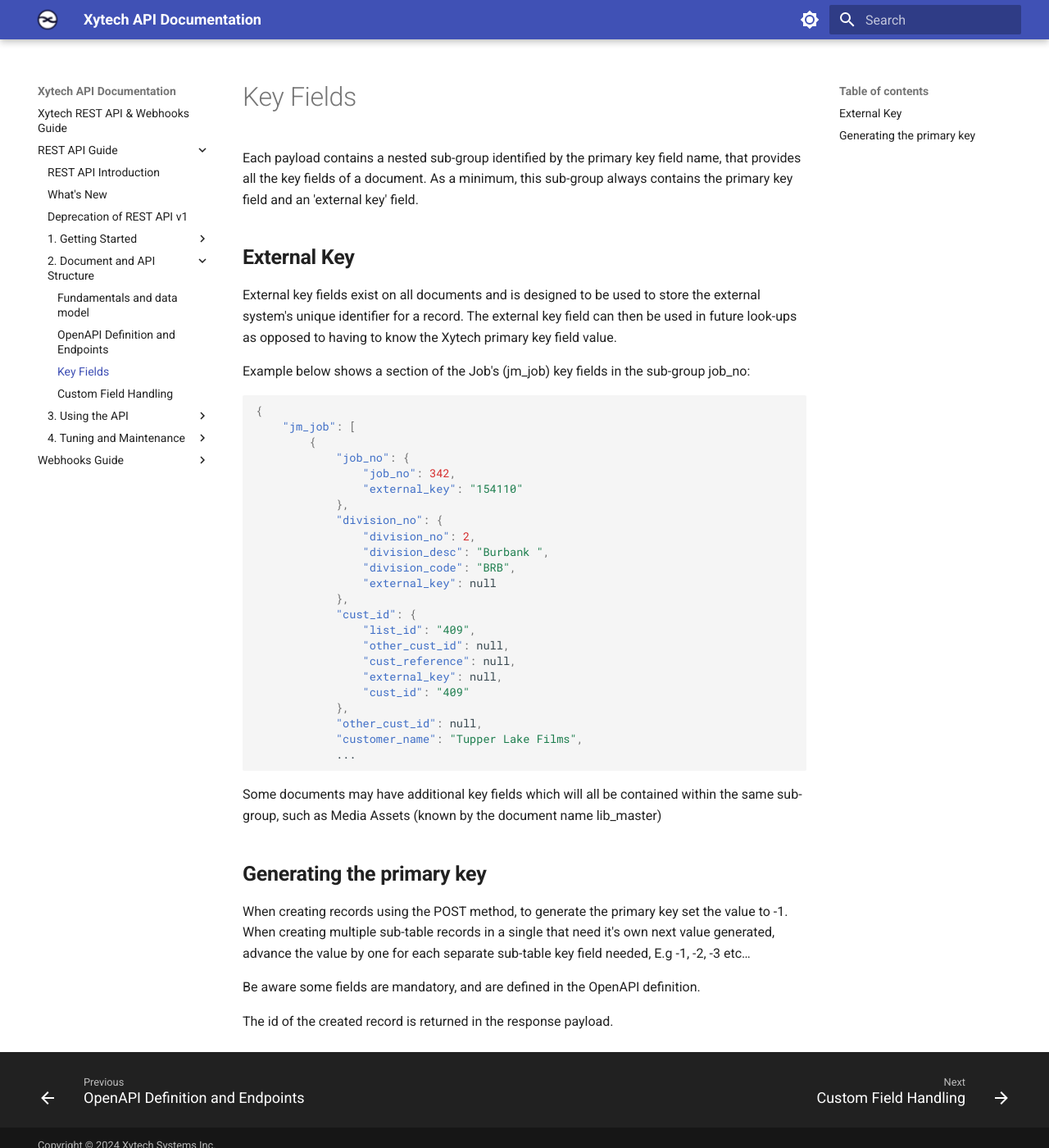
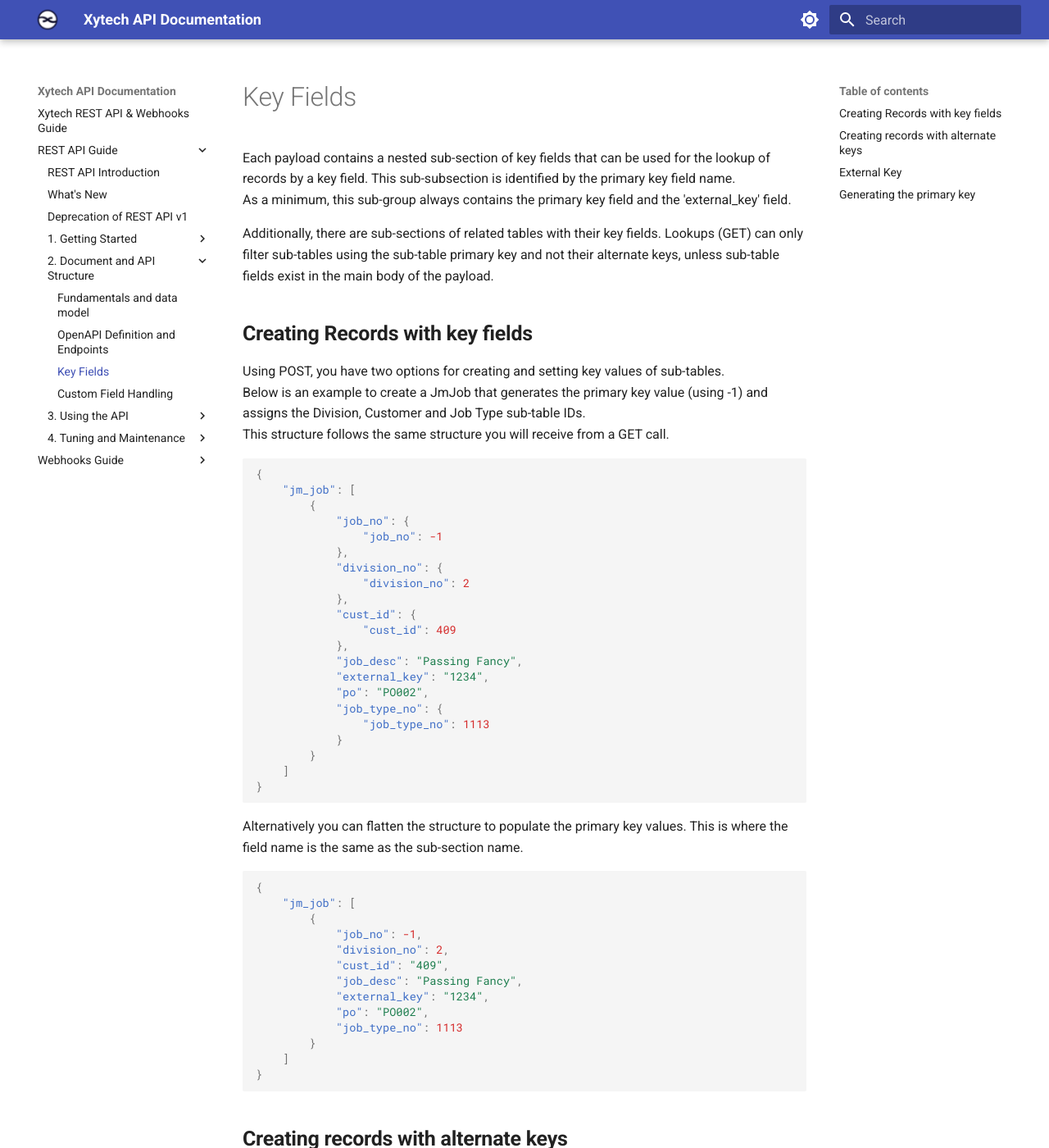
Before and after one commit to xytechsystems/documentation, an MkDocs documentation site: the page built from docs/REST-API Guide/2. Document and API Structure/11. Key fields.md, in a window 1280 px wide and 1400 px high. Shown: the whole window at 82% size. Built offline with MkDocs 1.6.1 and Material for MkDocs 9.7.7, drawn with Linux system fonts in a browser that asks for light colours; some of the changed text lies outside the part shown.

Commit message:
Update 11. Key fields.md

````diff
--- a/docs/REST-API Guide/2. Document and API Structure/11. Key fields.md
+++ b/docs/REST-API Guide/2. Document and API Structure/11. Key fields.md
@@ -1,12 +1,78 @@
 ---
 title: Key Fields
 ---
-Each payload contains a nested sub-group identified by the primary key field name, that provides all the key fields of a document. As a minimum, this sub-group always contains the primary key field and an 'external key' field.
+Each payload contains a nested sub-section of key fields that can be used for the lookup of records by a key field. This sub-subsection is identified by the primary key field name.
+As a minimum, this sub-group always contains the primary key field and the 'external_key' field.
+
+Additionally, there are sub-sections of related tables with their key fields. Lookups (GET) can only filter sub-tables using the sub-table primary key and not their alternate keys, unless sub-table fields exist in the main body of the payload.
+
+## Creating Records with key fields
+Using POST, you have two options for creating and setting key values of sub-tables.
+Below is an example to create a JmJob that generates the primary key value (using -1) and assigns the Division, Customer and Job Type sub-table IDs.
+This structure follows the same structure you will receive from a GET call.
+```json
+{
+    "jm_job": [
+        {
+            "job_no": {
+                "job_no": -1
+            },
+            "division_no": {
+                "division_no": 2
+            },
+            "cust_id": {
+                "cust_id": 409
+            },
+            "job_desc": "Passing Fancy",
+            "external_key": "1234",
+            "po": "PO002",
+            "job_type_no": {
+                "job_type_no": 1113
+            }
+        }
+    ]
+}
+```
+
+Alternatively you can flatten the structure to populate the primary key values. This is where the field name is the same as the sub-section name.
+```json
+{
+    "jm_job": [
+        {
+            "job_no": -1,
+            "division_no": 2,
+            "cust_id": "409",
+            "job_desc": "Passing Fancy",
+            "external_key": "1234",
+            "po": "PO002",
+            "job_type_no": 1113
+        }
+    ]
+}
+```
+
+## Creating records with alternate keys
+When using POST to create new records, values for any alternate key fields, such as external_key, must be contained in the main body of the payload and not included in the sub-section of key fields (where they will be ignored). The same applies to PATCH method that uses the header `application/json-patch+json`
+See examples above where external_key is included in the POST payload.
+Or this example for creating a resource with an external key value:
+```json
+{
+    "sch_resource": [
+        {
+            "resource_code": {
+                "resource_code": "FRED01"
+            },
+            "resource_desc": "Fred",
+            "external_key": "Ext001"
+        }
+    ]
+}
+```
 
 ## External Key
 External key fields exist on all documents and is designed to be used to store the external system's unique identifier for a record. The external key field can then be used in future look-ups as opposed to having to know the Xytech primary key field value.
 
-Example below shows a section of the Job's (jm_job) key fields in the sub-group job_no:
+Example below shows a GET response section of the Job's (jm_job) key fields in the sub-group "job_no":
 ```JSON
 {
     "jm_job": [
@@ -29,14 +95,47 @@
                 "cust_id": "409"
             },
             "other_cust_id": null,
+            "external_key": "154110",
             "customer_name": "Tupper Lake Films",
             ...
 ```
 
- Some documents may have additional key fields which will all be contained within the same sub-group, such as Media Assets (known by the document name lib_master)
+ Some documents may have additional key fields which will all be contained within the same sub-group, such as Media Assets (known by the document name lib_master). All these key fields within "master_no" sub section can be used to retrieve the record with a GET call.
+
+```json
+{
+    "lib_master": [
+        {
+            "master_no": {
+                "master_no": 18,
+                "barcode": "2000XYT",
+                "external_key": null,
+                "umid": null
+            },
+            "cust_id": {
+                "list_id": "32",
+                "other_cust_id": null,
+                "cust_reference": null,
+                "external_key": null,
+                "cust_id": "32"
+            },
+            "customer_name": "Alchemy Films",
+            "master_desc": "International Master
+            ...
+```
+
+GET call example to retrieve the above record using barcode:
+```json
+{{server}}/LibMaster/barcode=2000XYT
+```
+
+NOTE: You will need to ensure uniqueness is maintained across alternate keys if you want to be able to retrieve individual records like the above example.
+
 ## Generating the primary key
 When creating records using the POST method, to generate the primary key set the value to -1.
-When creating multiple sub-table records in a single that need it's own next value generated, advance the value by one for each separate sub-table key field needed, E.g -1, -2, -3 etc…
+When creating multiple sub-table records in a single call that need their own next value generated, advance the value by one for each separate sub-table key field needed, E.g -1, -2, -3 etc…
+If you use -1 again, it will use the same value as the first instance. This can be useful in calls that require the same ID value to be populated again elsewhere in the payload.
+
 
 Be aware some fields are mandatory, and are defined in the OpenAPI definition.
 
````
